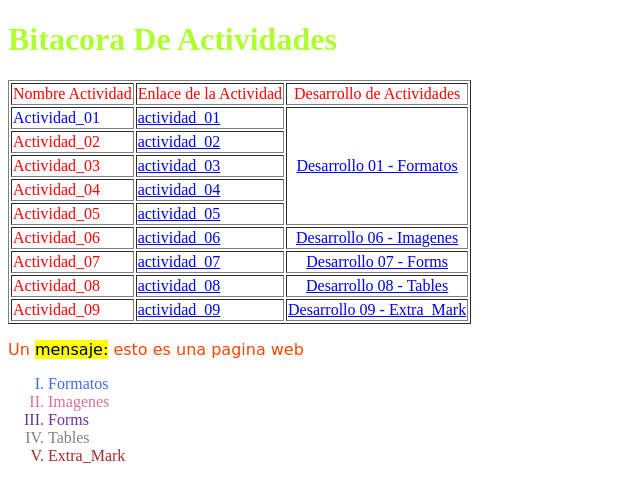
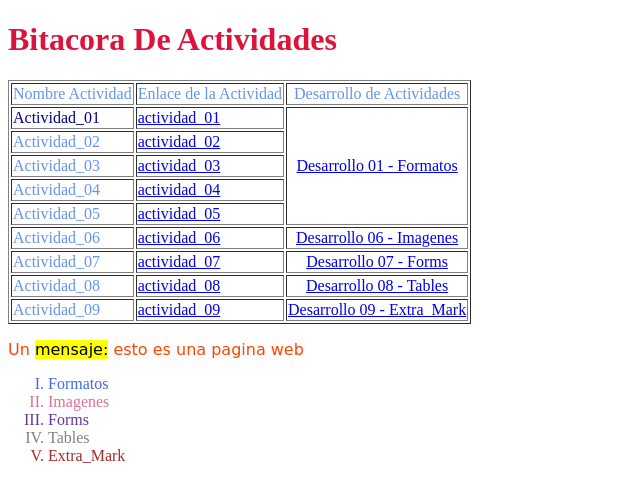
Before and after one commit to rundeveloper/adsi2202788.github.io, a plain HTML site: page index.html in a window 1280 px wide. Shown: the whole page, without its empty margins (0-640 px from the left). Drawn offline with Linux system fonts and the light colour scheme.

Commit message:
cambios en el color del titulo

```diff
--- a/index.html
+++ b/index.html
@@ -4,8 +4,8 @@
     <meta charset="utf-8" />
     <title>Bitacora De Proyectos</title>
   </head>
-  <body style="color: red">
-    <h1 style="color: greenyellow">Bitacora De Actividades</h1>
+  <body style="color: cornflowerblue">
+    <h1 style="color: crimson">Bitacora De Actividades</h1>
 
     <table border="1" widht="300">
       <tr>
@@ -15,7 +15,7 @@
       </tr>
 
       <tr>
-        <td style="color: blue">Actividad_01</td>
+        <td style="color: darkblue">Actividad_01</td>
         <td>
           <a href=".\actividades\01_actividad_01.html" target="_blank"
             >actividad_01</a
```
